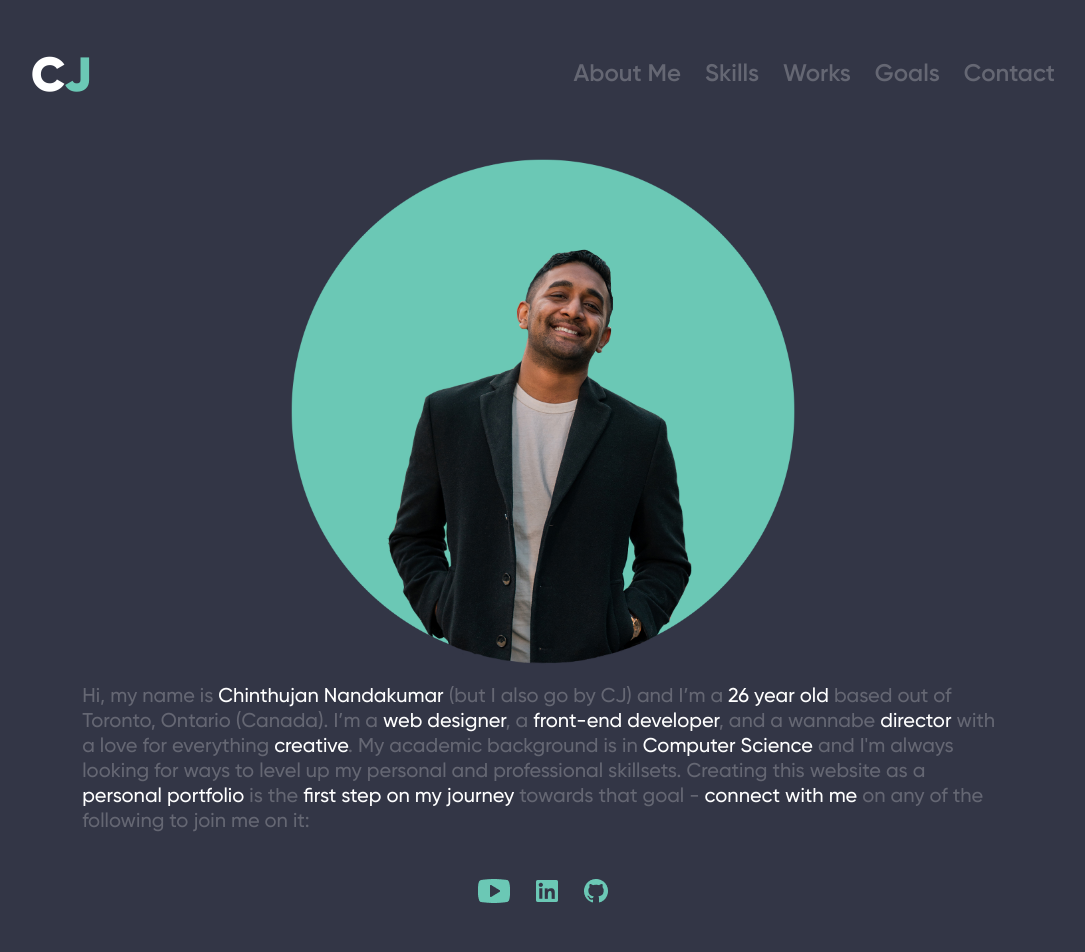
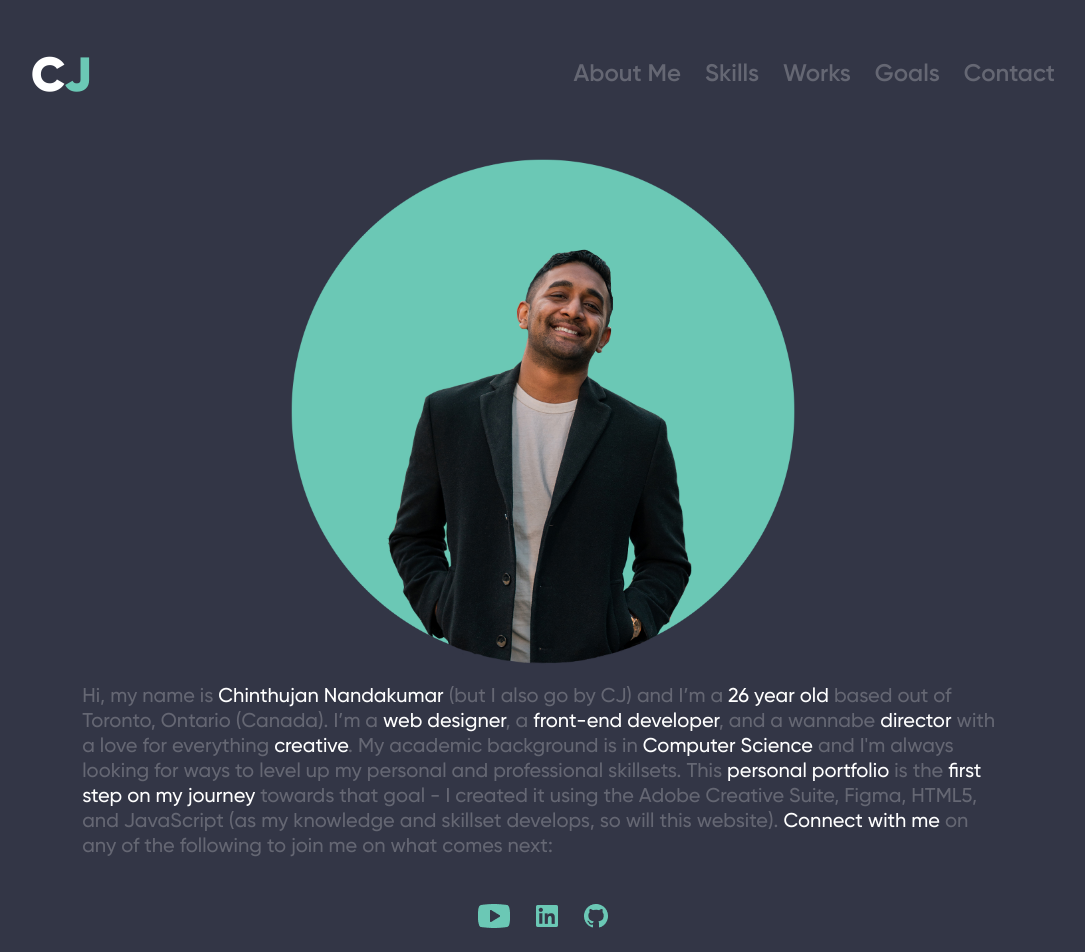
Before and after one commit to chinthujan/portfolio-website, a React (Create React App) app: page / in a window 1280 px wide. Shown: the top 952 px of the page, without its empty margins (97-1182 px from the left). Built offline with nearby package versions, Linux system fonts and the light colour scheme.

Commit message:
text fix

```diff
--- a/src/Components/Hero.jsx
+++ b/src/Components/Hero.jsx
@@ -20,11 +20,12 @@ const Hero = () => (
           <WhiteText>front-end developer</WhiteText>, and a wannabe{" "}
           <WhiteText>director</WhiteText> with a love for everything{" "}
           <WhiteText>creative</WhiteText>. My academic background
-          is in <WhiteText>Computer Science</WhiteText> and I'm always looking for ways to level up my personal and professional skillsets. Creating this website as a{" "}
+          is in <WhiteText>Computer Science</WhiteText> and I'm always looking for ways to level up my personal and professional skillsets. This{" "}
           <WhiteText>personal portfolio</WhiteText> is the{" "}
-          <WhiteText>first step on my journey</WhiteText> towards that goal -
-          <WhiteText> connect with me</WhiteText> on any of the following to
-          join me on it:
+          <WhiteText>first step on my journey</WhiteText> towards that goal - I created it using the Adobe Creative Suite, Figma, HTML5, and JavaScript (as my knowledge
+          and skillset develops, so will this website).
+          <WhiteText> Connect with me</WhiteText> on any of the following to
+          join me on what comes next:
         </Text>
         <IconContainer>
         <Link href="https://www.youtube.com/cjvslife" target="_blank"><Icon icon={youtube} /></Link>
```
